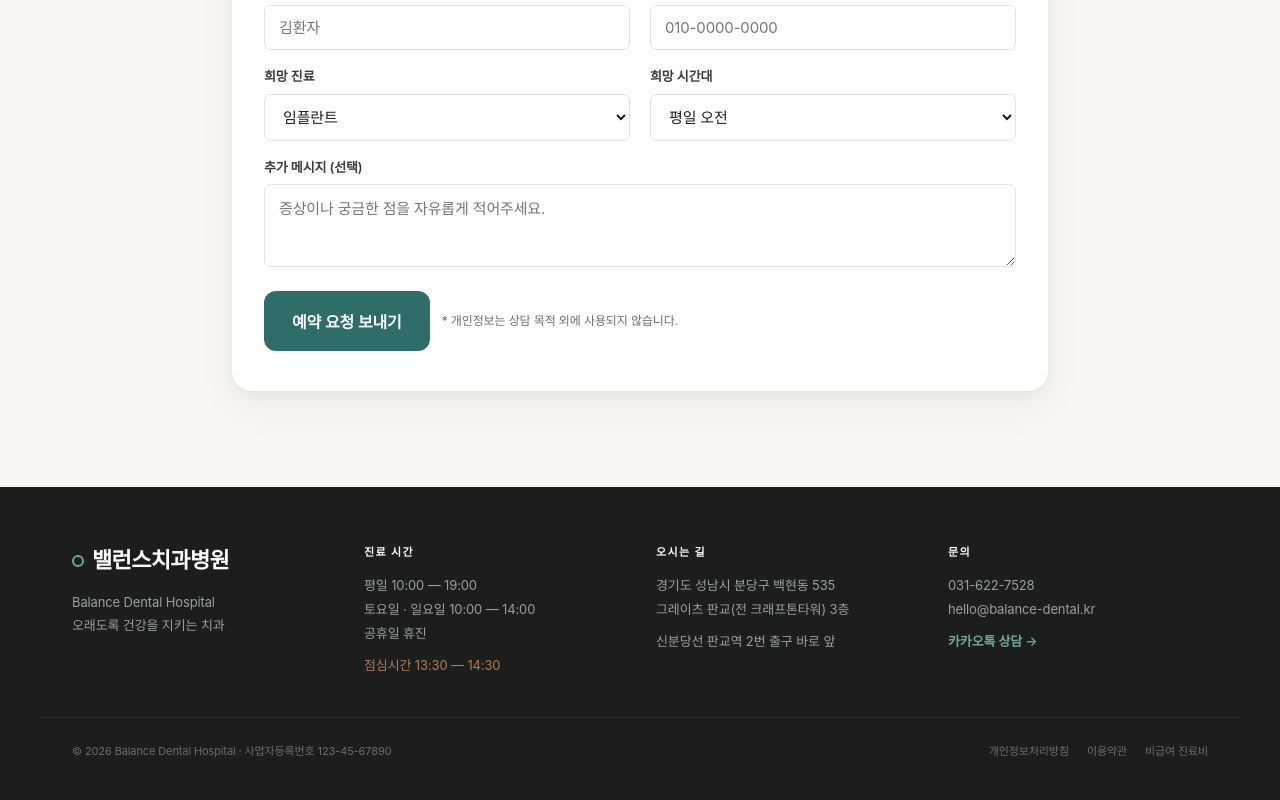
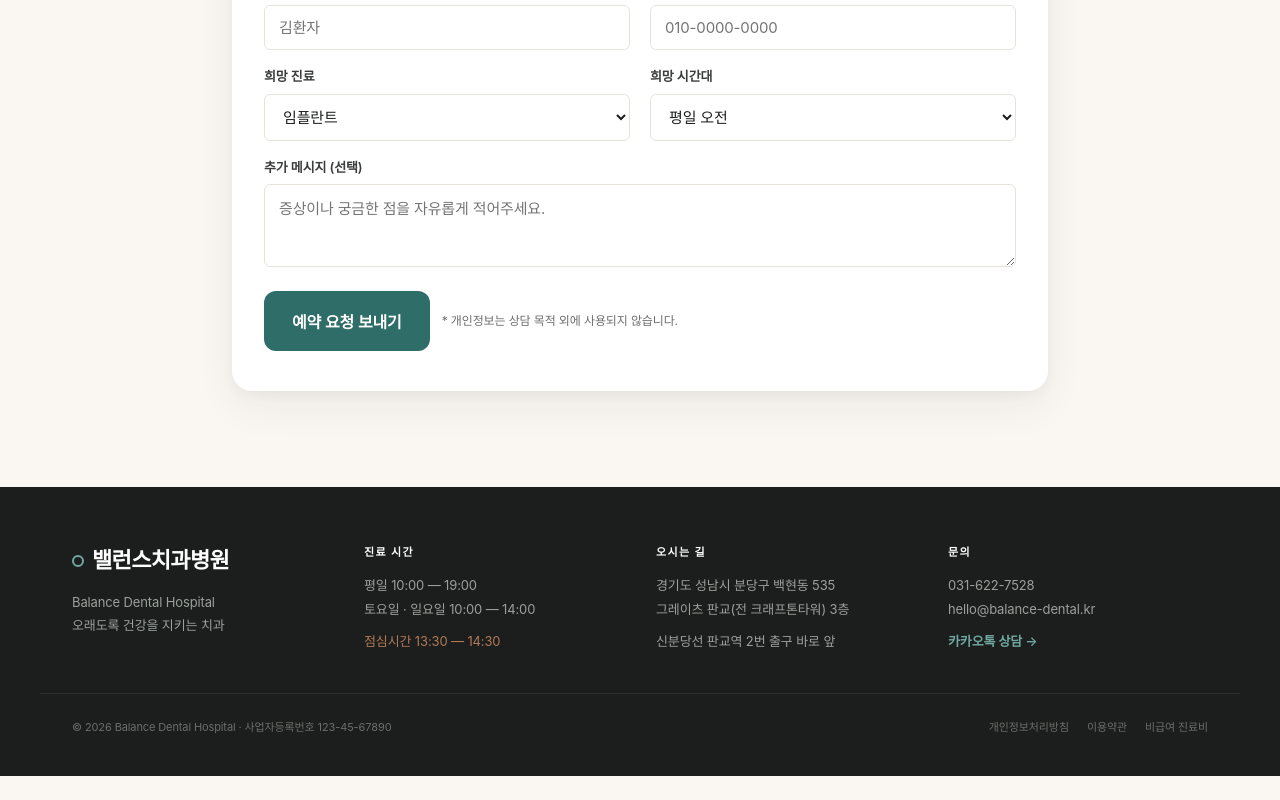
Before and after one commit to joke716/balance_home, a React (Vite) app: page / in a window 1280 px wide. Shown: the part 5649-6449 px from the top of the page. After the commit the page ends 6425 px from the top, so only its background shows below. Built offline with nearby package versions, Linux system fonts and the light colour scheme; a web font is replaced by a local one.

Commit message:
Remove "공휴일 휴진" line from footer hours
Co-Authored-By: Claude Opus 4.7 (1M context) <noreply@anthropic.com>

```diff
--- a/src/components/Footer.jsx
+++ b/src/components/Footer.jsx
@@ -78,7 +78,6 @@ export default function Footer() {
           <FooterHeading>진료 시간</FooterHeading>
           <FooterLine>평일 10:00 — 19:00</FooterLine>
           <FooterLine>토요일 · 일요일 10:00 — 14:00</FooterLine>
-          <FooterLine>공휴일 휴진</FooterLine>
           <FooterLine style={{ marginTop: 8, color: '#B07A56' }}>
             점심시간 13:30 — 14:30
           </FooterLine>
```
